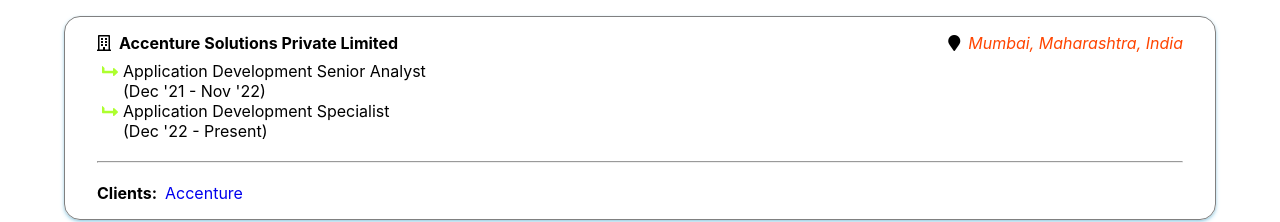
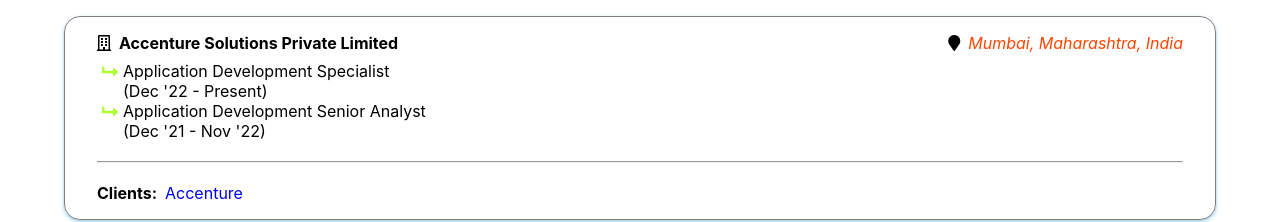
Before and after one commit to dwshetty/dwshetty.github.io, a React (Create React App) app: page /work in a window 1280 px wide. Shown: the part 166-388 px from the top of the page. Built offline with nearby package versions, Linux system fonts and the light colour scheme.

Commit message:
Designations & durations chronology (#20)
* updated designations and durations

* fixed chronology of designations & durations

```diff
--- a/src/routes/Work/index.tsx
+++ b/src/routes/Work/index.tsx
@@ -64,10 +64,10 @@
     {
       clients: [{ name: "Accenture", url: "https://www.accenture.com/in-en" }],
       designations: [
-        "Application Development Senior Analyst",
-        "Application Development Specialist"
+        "Application Development Specialist",
+        "Application Development Senior Analyst"
       ],
-      durations: ["Dec '21 - Nov '22", "Dec '22 - Present"],
+      durations: ["Dec '22 - Present", "Dec '21 - Nov '22"],
       location: "Mumbai, Maharashtra, India",
       name: "Accenture Solutions Private Limited"
     },
```
